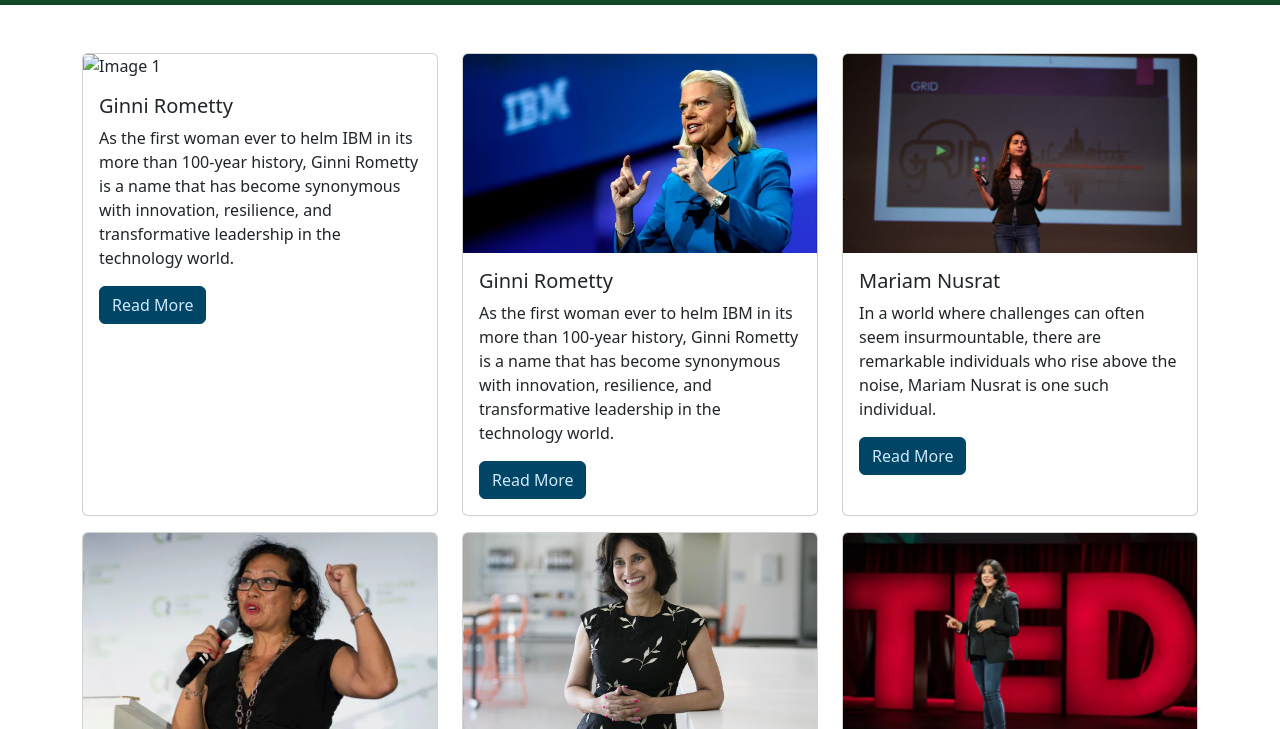
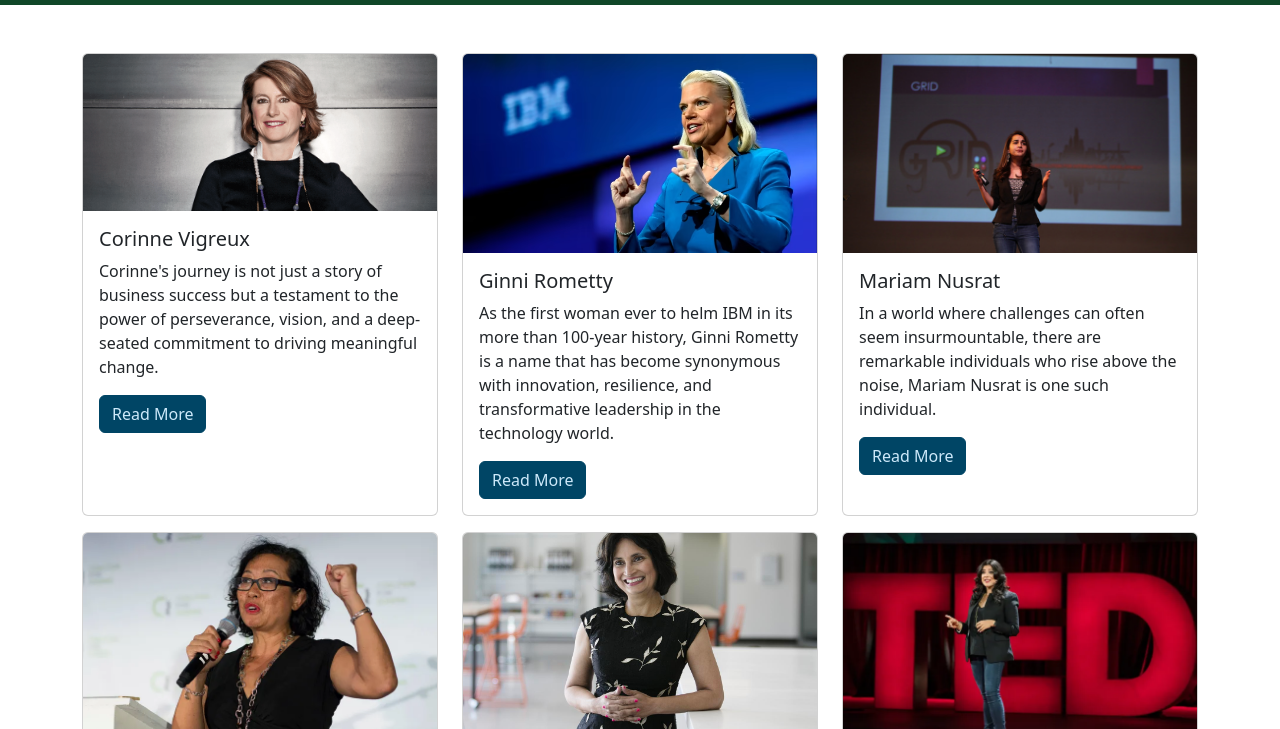
Before and after one commit to LionessLilo/cfg-group1, a plain HTML site: page Pages/articlesPage.html in a window 1280 px wide. Shown: the part 69-798 px from the top of the page. Drawn offline with nearby package versions, Linux system fonts and the light colour scheme; files whose address does not match are found by name.

Commit message:
🐛 Corinne card on articles pages was missing.

```diff
--- a/Pages/articlesPage.html
+++ b/Pages/articlesPage.html
@@ -124,13 +124,12 @@
             <div class="row justify-content-center">
                 <div class="col-md-4 mb-3">
                     <div class="card h-100">
-                        <img src="./Images/Corinne-Vigreux-header-image.gif" class="card-img-top" alt="Image 1">
+                        <img src="../Images/Corinne-Vigreux-header-image.gif" class="card-img-top" alt="Image 1">
                         <div class="card-body">
-                            <h5 class="card-title">Ginni Rometty</h5>
-                            <p class="card-text">As the first woman ever to helm IBM in its more than 100-year history,
-                                Ginni Rometty is a name that has become synonymous with innovation, resilience, and
-                                transformative
-                                leadership in the technology world.</p>
+                            <h5 class="card-title">Corinne Vigreux</h5>
+                            <p class="card-text">Corinne's journey is not just a story of business success but
+                                a testament to the power of perseverance, vision, and a deep-seated commitment to
+                                driving meaningful change.</p>
                             <a href="../articles/corinne-vigreux.html" class="btn btn-primary" target="_blank">Read
                                 More</a>
                         </div>
```
